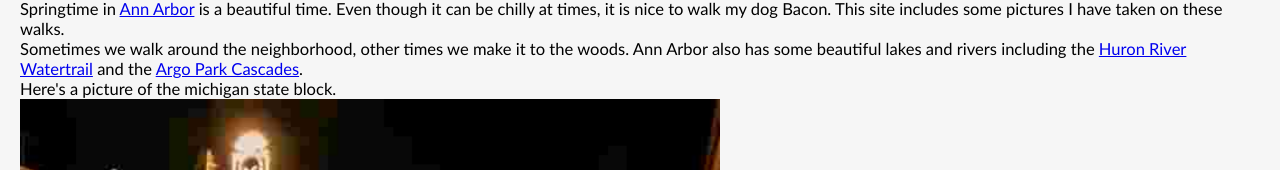
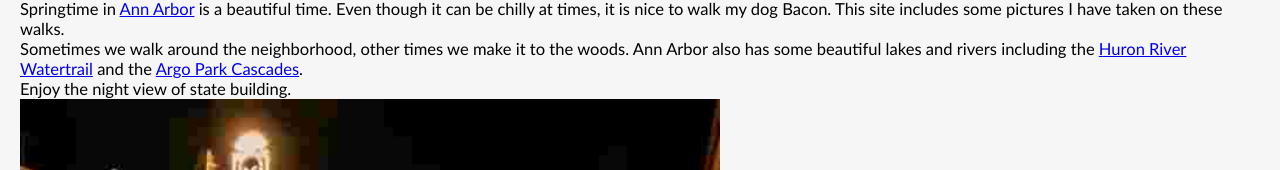
Before and after one commit to mygithubid1/um-caps, a plain HTML site: page c2_hw3/index.html in a window 1280 px wide. Shown: the part 590-760 px from the top of the page. Drawn offline with Linux system fonts and the light colour scheme.

Commit message:
Update index.html

```diff
--- a/c2_hw3/index.html
+++ b/c2_hw3/index.html
@@ -32,7 +32,7 @@
         and
         the <a href="https://www.a2gov.org/departments/Parks-Recreation/parks-places/argo/pages/default.aspx">Argo Park
             Cascades</a>.</p>
-    <p>Here's a picture of the michigan state block.</p>
+    <p>Enjoy the night view of state building.</p>
     <img src="images/michigan-stage-block.jpg" alt="Michigan state block in the night." height="400">
 
 </main>
```
